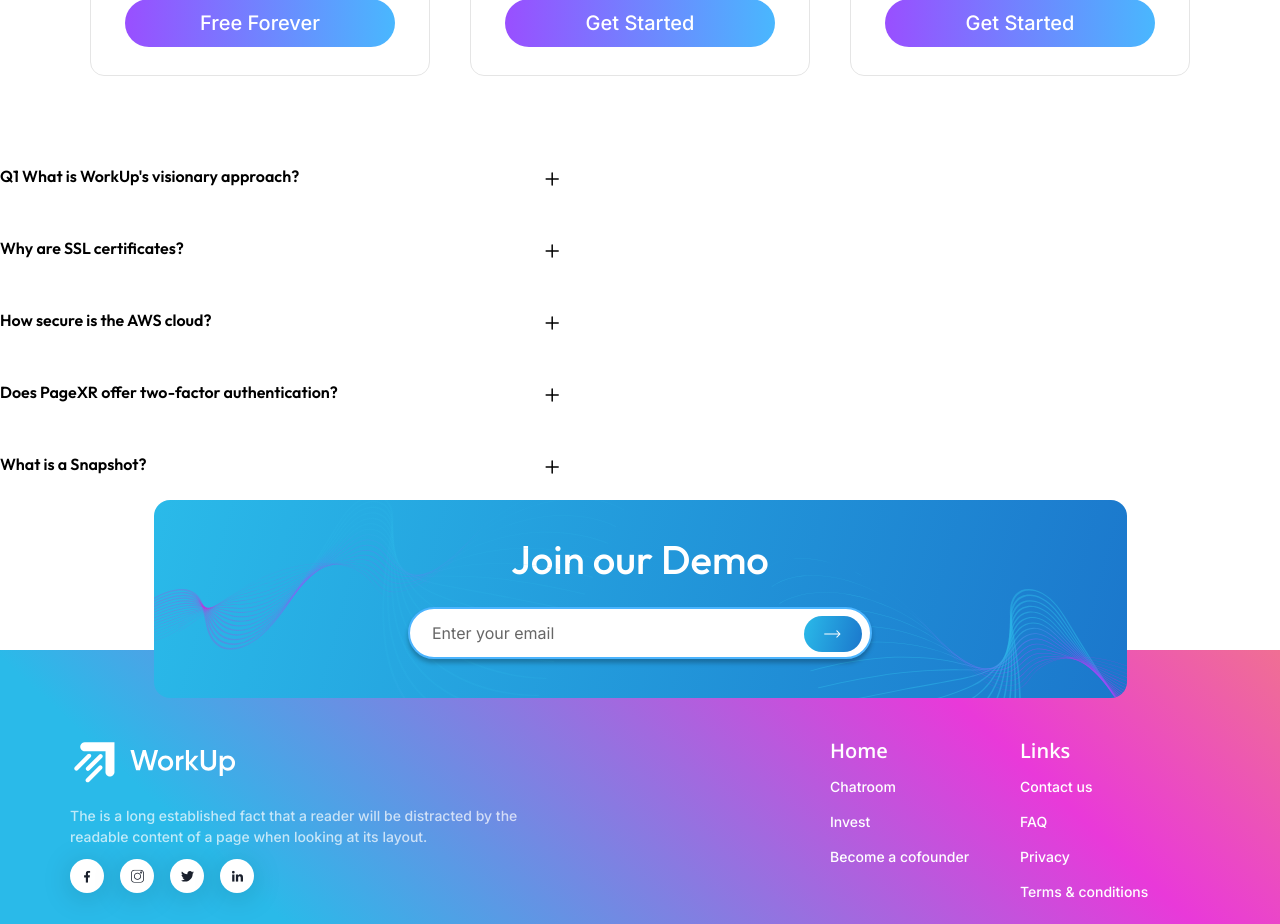
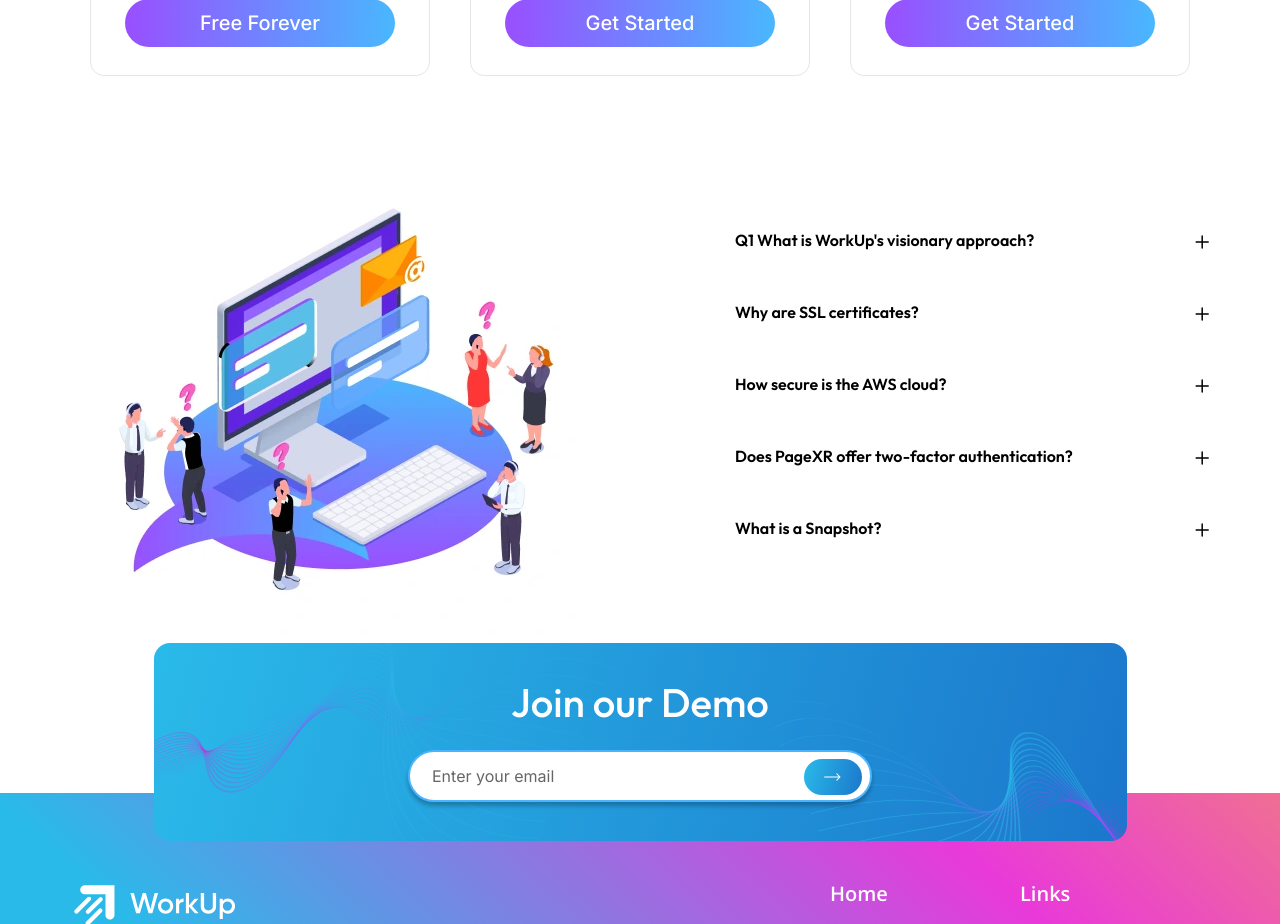
Before and after one commit to Johnyjangra/workup, a React (Create React App) app: page / in a window 1280 px wide. Shown: the part 5260-6184 px from the top of the page. Built offline with nearby package versions, Linux system fonts and the light colour scheme.

Commit message:
awsome pages start

```diff
--- a/src/components/home/AwsomeQuestions.jsx
+++ b/src/components/home/AwsomeQuestions.jsx
@@ -5,6 +5,7 @@ import {
   AccordionBody,
 } from "@material-tailwind/react";
 import { MinusIconFaq, PlusIconFaq } from "../common/Icons";
+import awsome_img from "../../assets/webp/awsome-question-img.webp"
 
 function Icon({ id, open }) {
   return (
@@ -23,9 +24,10 @@ const AwsomeQuestions = () => {
 
   return (
     <>
-      <div className="container px-4 md:px-5 xl:px-0 xl:max-w-[1120px] 2xl:max-w-[1320px] relative z-10 mt-4 md:mb-12 lg:mb-16 xl:mb-[104px]">
-
-        <div className="w-6/12">
+      <div className="container xl:max-w-[1140px] 3xl:max-w-[1320px] mx-auto px-5 xl:px-0">
+        <div className="flex flex-wrap items-center justify-between">
+          <div><img src={awsome_img} alt="people group" /></div>
+        <div className="w-5/12">
           <Fragment>
             <Accordion
               className="faqs_border_bottom "
@@ -41,7 +43,7 @@ const AwsomeQuestions = () => {
                 </p>
               </AccordionHeader>
               <AccordionBody
-                className={`pb-4 pt-0 sm:pt-0 sm:pb-6 pr-3 xl:pr-10 font-helve text-sm sm:text-base font-light leading-6 text-TowerGray opacity-80 transition-all duration-[1s] ease-linear ${
+                className={`pb-4 pt-0 sm:pt-0 sm:pb-6 pr-3 xl:pr-10 text-black ff_inter text-xs sm:text-sm font-normal leading-normal text-TowerGray opacity-70 transition-all duration-[1s] ease-linear ${
                   open === 1 ? " h-full" : " h-0"
                 }`}
               >
@@ -66,7 +68,7 @@ const AwsomeQuestions = () => {
                 </p>
               </AccordionHeader>
               <AccordionBody
-                className={`pb-4 pt-0 sm:pt-0 sm:pb-6 pr-6 xl:pr-10 font-helve text-sm sm:text-base font-light leading-6 text-TowerGray opacity-80  transition-all duration-[1s] ease-linear ${
+                className={`pb-4 pt-0 sm:pt-0 sm:pb-6 pr-3 xl:pr-10 text-black ff_inter text-xs sm:text-sm font-normal leading-normal opacity-70 transition-all duration-[1s] ease-linear ${
                   open === 2 ? " h-full" : " h-0"
                 }`}
               >
@@ -90,7 +92,7 @@ const AwsomeQuestions = () => {
               </AccordionHeader>
 
               <AccordionBody
-                className={`pb-4 pt-0 sm:pt-0 sm:pb-6 pr-6 xl:pr-10 font-helve text-sm sm:text-base font-light leading-6 text-TowerGray opacity-80  transition-all duration-[1s] ease-linear ${
+                className={`pb-4 pt-0 sm:pt-0 sm:pb-6 pr-3 xl:pr-10 text-black ff_inter text-xs sm:text-sm font-normal leading-normal opacity-70 transition-all duration-[1s] ease-linear ${
                   open === 3 ? " h-full" : " h-0"
                 }`}
               >
@@ -113,7 +115,7 @@ const AwsomeQuestions = () => {
                 </p>
               </AccordionHeader>
               <AccordionBody
-                className={`pb-4 pt-0 sm:pt-0 sm:pb-6 pr-6 xl:pr-10 font-helve text-sm sm:text-base font-light leading-6 text-TowerGray opacity-80  transition-all duration-[1s] ease-linear ${
+                className={`pb-4 pt-0 sm:pt-0 sm:pb-6 pr-6 xl:pr-10 text-black ff_inter text-xs sm:text-sm font-normal leading-normal opacity-70 transition-all duration-[1s] ease-linear ${
                   open === 4 ? " h-full" : " h-0"
                 }`}
               >
@@ -137,7 +139,7 @@ const AwsomeQuestions = () => {
               </AccordionHeader>
 
               <AccordionBody
-                className={`pb-4 pt-0 sm:pt-0 sm:pb-6 pr-6 xl:pr-10 font-helve text-sm sm:text-base font-light leading-6 text-TowerGray opacity-80  transition-all duration-[1s] ease-linear ${
+                className={`pb-4 pt-0 sm:pt-0 sm:pb-6 pr-6 xl:pr-10 text-black ff_inter text-xs sm:text-sm font-normal leading-normal opacity-70 transition-all duration-[1s] ease-linear ${
                   open === 5 ? " h-full" : " h-0"
                 }`}
               >
@@ -148,8 +150,8 @@ const AwsomeQuestions = () => {
             </Accordion>
           </Fragment>
         </div>
+        </div>
       </div>
-      <span className="faqs_border_bottom w-1/2 sm:w-1/4 block mx-auto mb-12 md:mb-0 pt-12 md:pt-0"></span>
     </>
   );
 };
```
